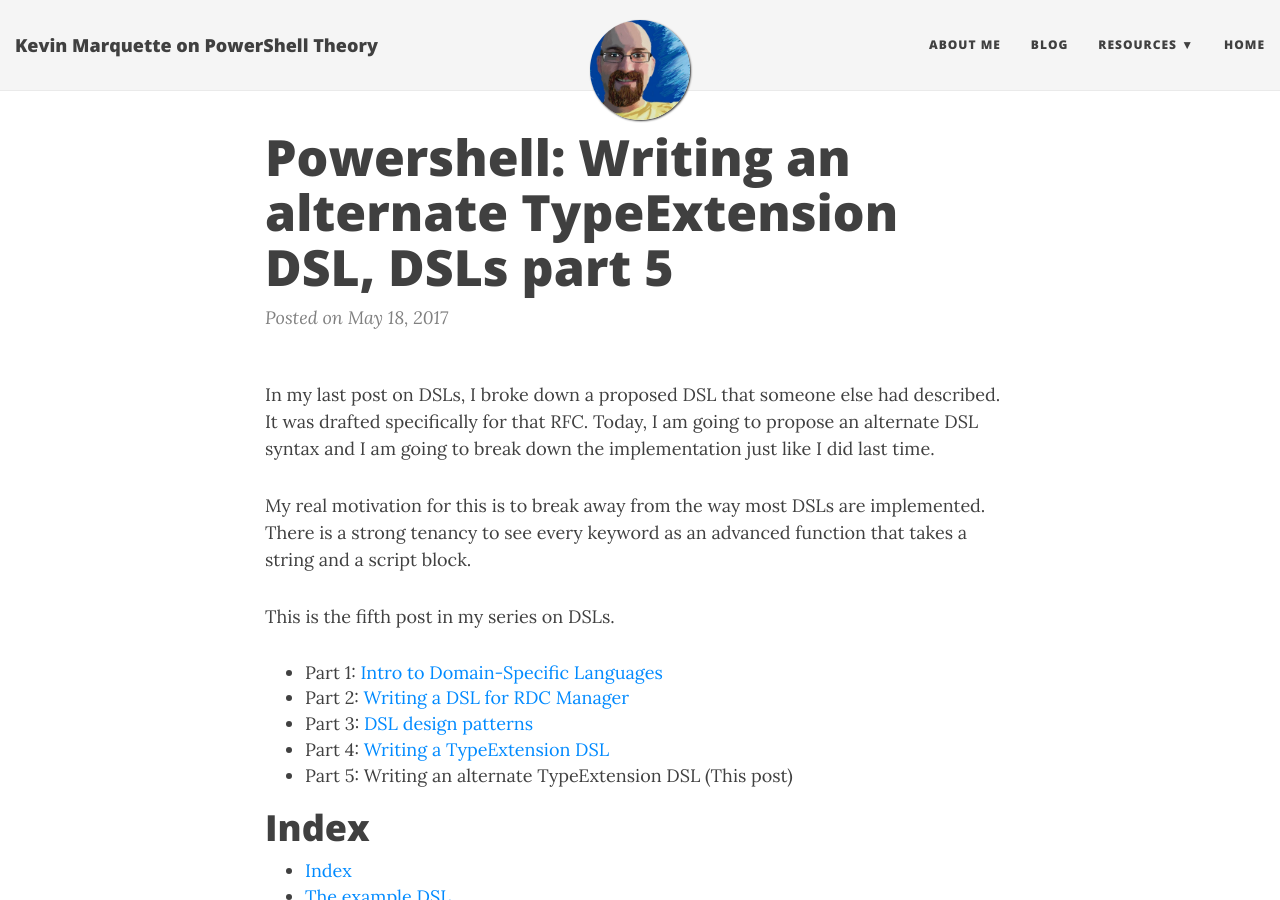
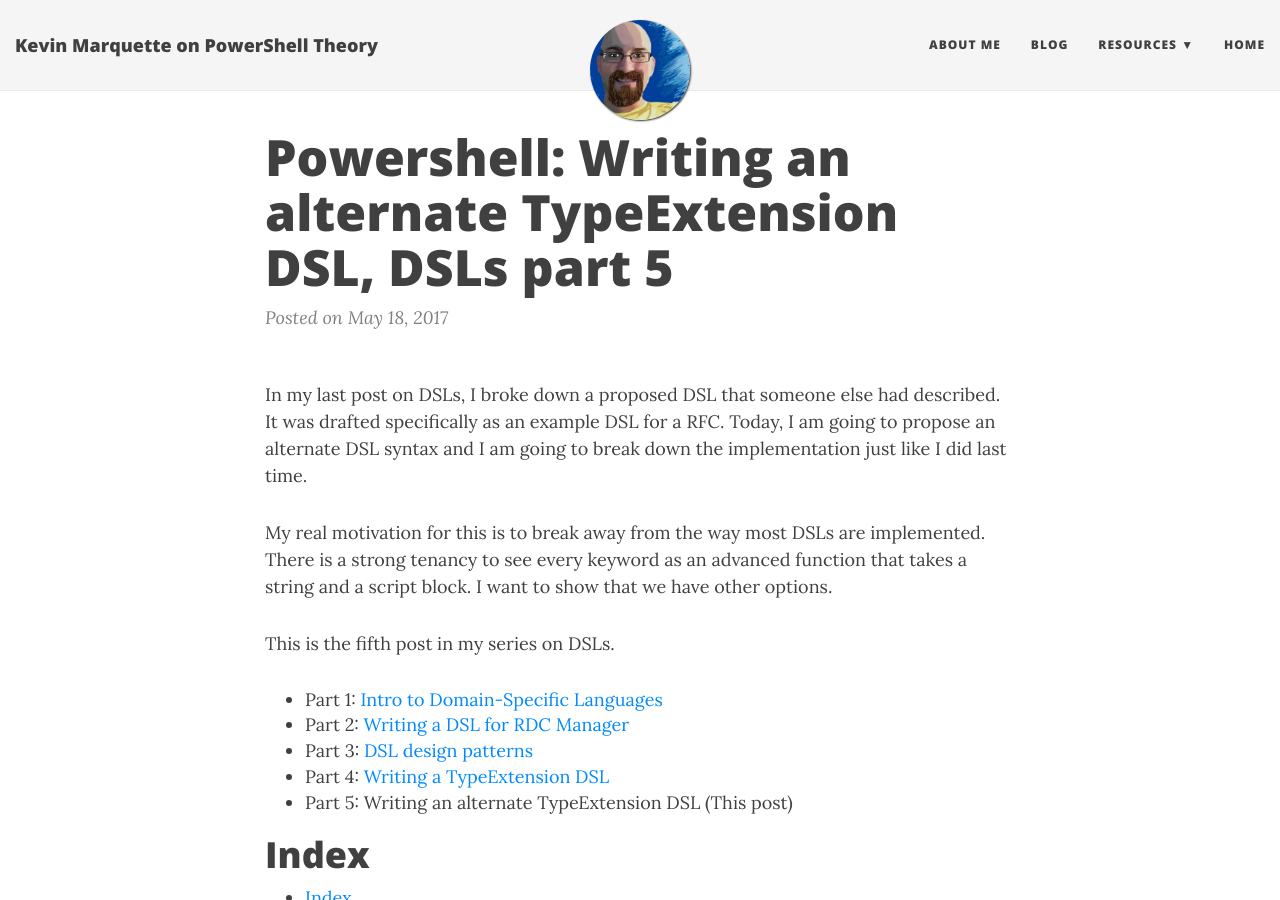
Before and after one commit to KevinMarquette/kevinmarquette.github.io, a Jekyll site: the page built from _posts/2017-05-18-Powershell-TypeExtension-DSL-part-5.md, in a window 1280 px wide and 900 px high. Built offline with Jekyll 4.4.1, drawn with Linux system fonts in a browser that asks for light colours; nearby versions of some CDN libraries; some of the changed text lies outside the part shown.

Commit message:
Adjusted the workding

```diff
--- a/_posts/2017-05-18-Powershell-TypeExtension-DSL-part-5.md
+++ b/_posts/2017-05-18-Powershell-TypeExtension-DSL-part-5.md
@@ -5,9 +5,9 @@ date: 2017-05-18
 tags: [PowerShell, DSL, Advanced]
 ---
 
-In my last post on DSLs, I broke down a proposed DSL that someone else had described. It was drafted specifically for that RFC. Today, I am going to propose an alternate DSL syntax and I am going to break down the implementation just like I did last time.
+In my last post on DSLs, I broke down a proposed DSL that someone else had described. It was drafted specifically as an example DSL for a RFC. Today, I am going to propose an alternate DSL syntax and I am going to break down the implementation just like I did last time.
 
-My real motivation for this is to break away from the way most DSLs are implemented. There is a strong tenancy to see every keyword as an advanced function that takes a string and a script block.
+My real motivation for this is to break away from the way most DSLs are implemented. There is a strong tenancy to see every keyword as an advanced function that takes a string and a script block. I want to show that we have other options.
 
 This is the fifth post in my series on DSLs.
 
```
Also changed, not shown: other parts of _posts/2017-05-18-Powershell-TypeExtension-DSL-part-5.md (+13 -5 lines).
